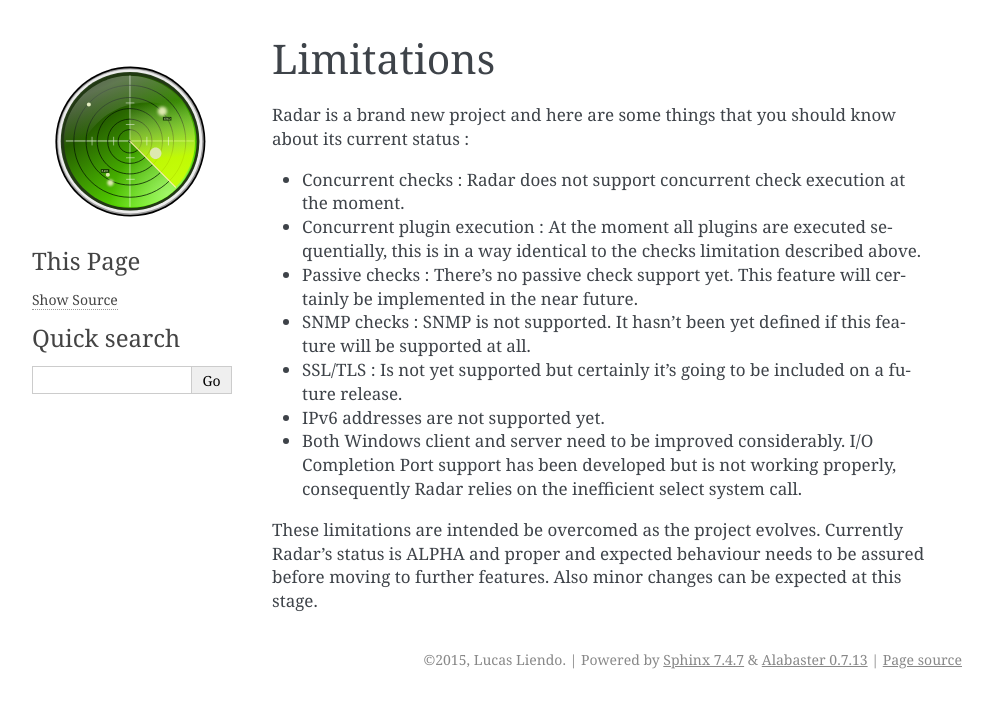
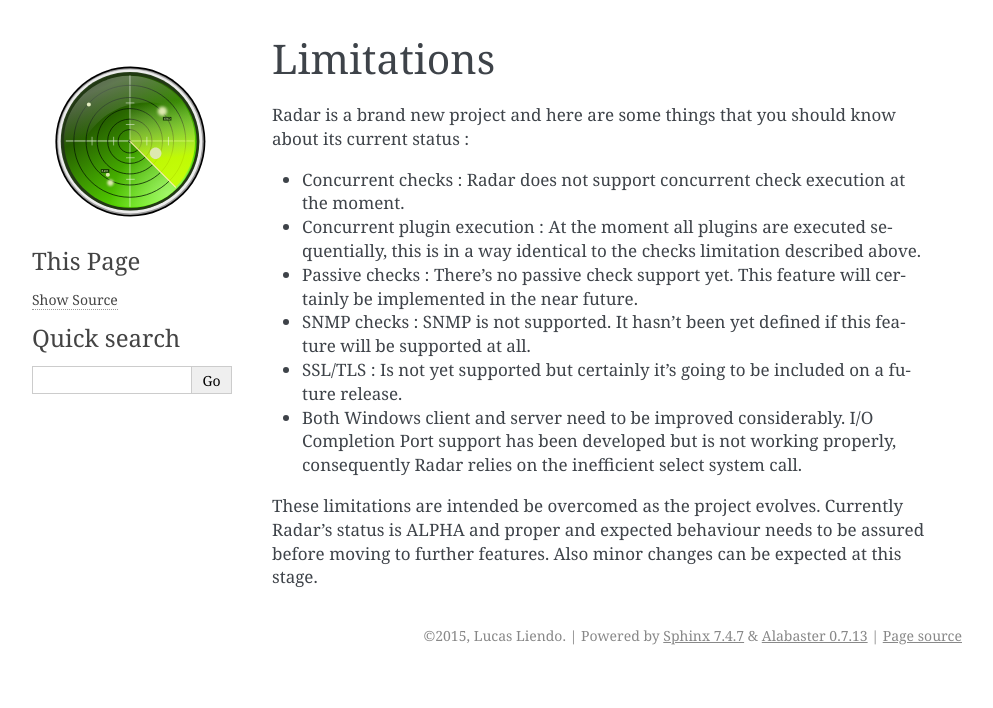
Before and after one commit to lliendo/Radar, a Sphinx documentation site: the page built from docs/limitations.rst, in a window 1280 px wide. Shown: the top 708 px of the page, without its empty margins (148-1141 px from the left). Built offline with Sphinx 7.4.7, drawn with Linux system fonts in a browser that asks for light colours.

Commit message:
- Removed IPV6 limitation from list.

```diff
--- a/docs/limitations.rst
+++ b/docs/limitations.rst
@@ -20,8 +20,6 @@
 * SSL/TLS : Is not yet supported but certainly it's going to be included on
   a future release.
 
-* IPv6 addresses are not supported yet.
-
 * Both Windows client and server need to be improved considerably.
   I/O Completion Port support has been developed but is not working properly,
   consequently Radar relies on the inefficient select system call.
```
Also changed, not shown: 1 other file.
